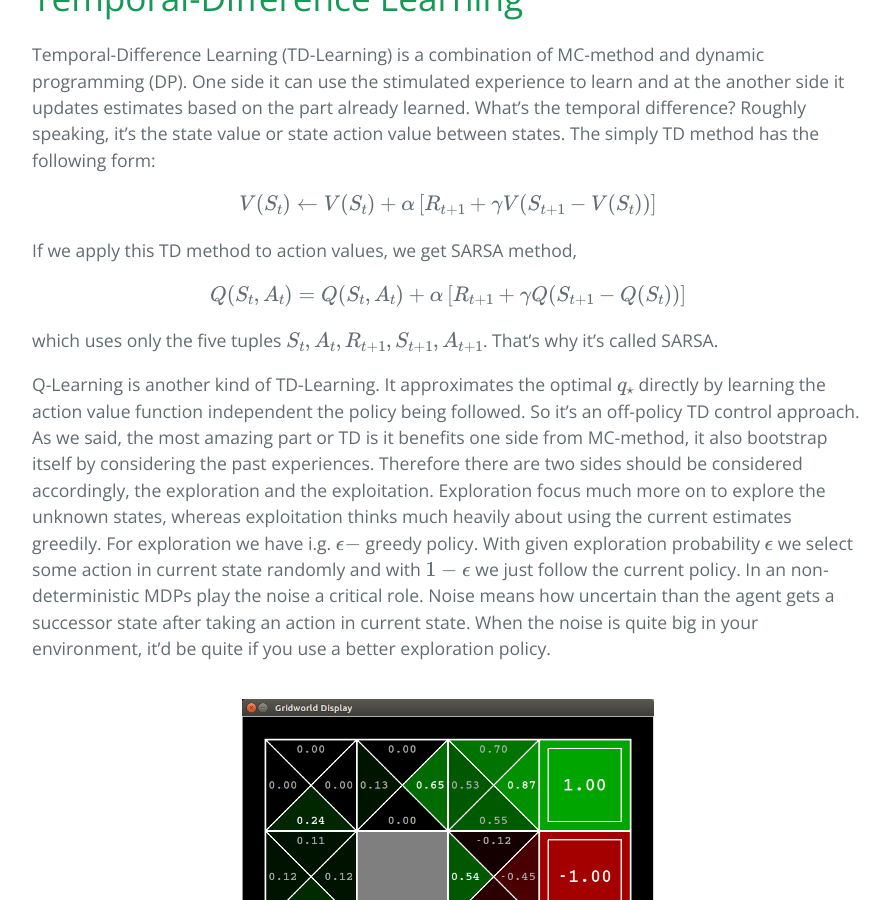
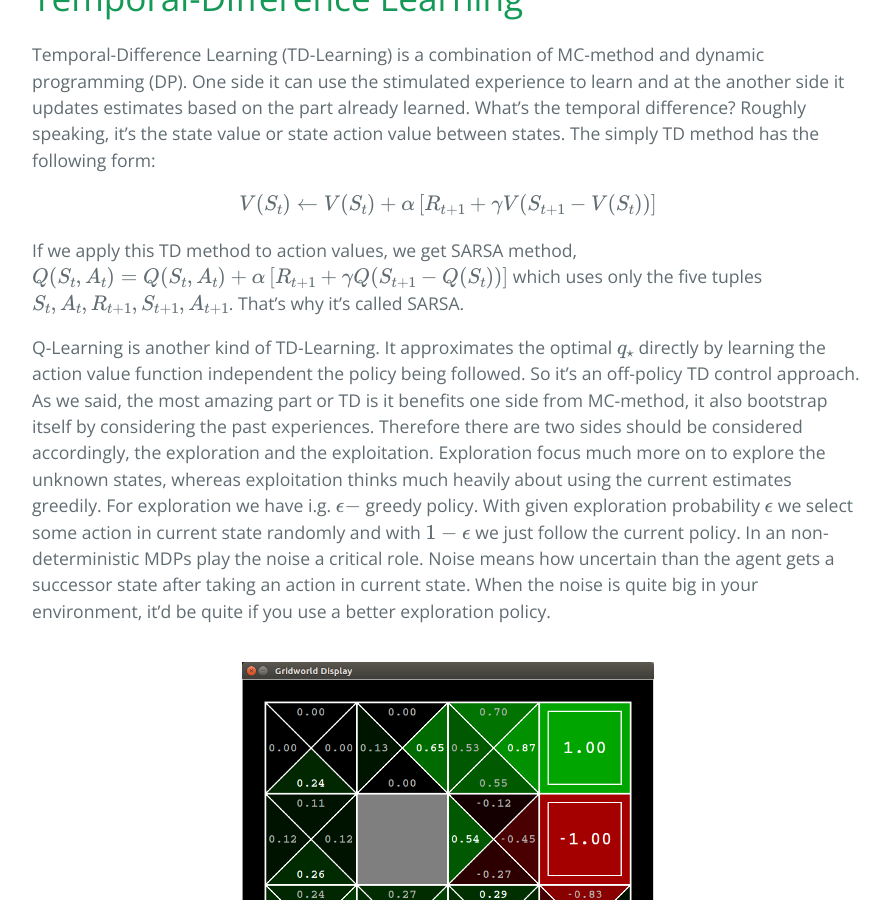
Before and after one commit to keeperovswords/ReinforcementLearning.github.io, a Jekyll site: the page built from _posts/2017-06-07-sample-based-method.markdown, in a window 1280 px wide and 900 px high, scrolled down 889 px. Shown: the whole window, without its empty margins (192-1082 px from the left). Built offline with Jekyll 4.4.1, drawn with Linux system fonts in a browser that asks for light colours; formulas are drawn with MathJax 3.

Commit message:
fix typo

```diff
--- a/_posts/2017-06-07-sample-based-method.markdown
+++ b/_posts/2017-06-07-sample-based-method.markdown
@@ -17,9 +17,7 @@ Temporal-Difference Learning (TD-Learning) is a combination of MC-method and dyn
 $$V(S_t) \leftarrow V(S_t) + \alpha \left[ R_{t+1} + \gamma V(S_{t+1} - V(S_t)) \right]$$
 
 If we apply this TD method to action values, we get SARSA method,
-\begin{equation}
-	Q(S_t, A_t)= Q(S_t, A_t) + \alpha \left[  R_{t+1} + \gamma Q(S_{t+1} - Q(S_t)) \right]
-\end{equation} which uses only the five tuples $$S_t, A_t, R_{t+1}, S_{t+1}, A_{t+1}$$. That's why it's called SARSA.
+	$$Q(S_t, A_t)= Q(S_t, A_t) + \alpha \left[  R_{t+1} + \gamma Q(S_{t+1} - Q(S_t)) \right]$$ which uses only the five tuples $$S_t, A_t, R_{t+1}, S_{t+1}, A_{t+1}$$. That's why it's called SARSA.
 
 Q-Learning is another kind of TD-Learning. It approximates the optimal $$q_\star$$ directly by learning the action value function independent the policy being followed. So it's an off-policy TD control approach. As we said, the most amazing part or TD is it benefits one side from MC-method, it also bootstrap itself by considering the past experiences. Therefore there are two sides should be considered accordingly, the exploration and the exploitation. Exploration focus much more on to explore the unknown states, whereas exploitation thinks much heavily about using the current estimates greedily. For exploration we have i.g. $$\epsilon-$$ greedy policy. With given exploration probability $$\epsilon$$ we select some action in current state randomly and with $$1-\epsilon$$ we just follow the current policy. In an non-deterministic MDPs play the noise a critical role. Noise means how uncertain than the agent gets a successor state after taking an action in current state. When the noise is quite big in your environment, it'd be quite if you use a better exploration policy.
 
```
Also changed, not shown: 2 other files.
